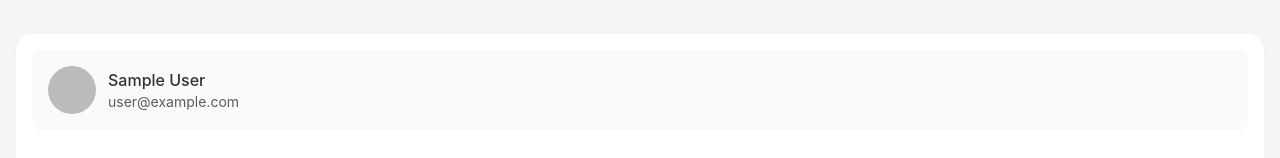
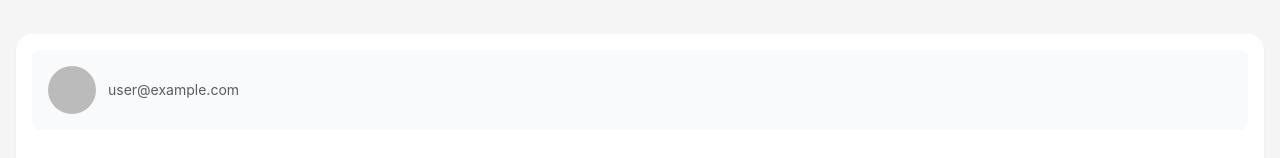
Before and after one commit to oneieo/TP_App, a React (Vite) app in the folder Web/: page /auth/login in a window 1280 px wide. Shown: the part 306-464 px from the top of the page. Built offline with nearby package versions, Linux system fonts and the light colour scheme; no server answers; the database is empty; sample sign-in values are in the browser's storage; what react-naver-maps would draw is missing.

Commit message:
chore: 로그인 화면 displayName 주석 처리

```diff
--- a/Web/src/pages/auth/login/page.tsx
+++ b/Web/src/pages/auth/login/page.tsx
@@ -214,9 +214,9 @@ export default function LoginPage() {
                   />
                 )}
                 <div className="flex-1">
-                  <p className="font-sf font-medium text-text">
+                  {/* <p className="font-sf font-medium text-text">
                     {firebaseUser.displayName || "사용자"}
-                  </p>
+                  </p> */}
                   <p className="text-sm text-text-secondary font-sf">
                     {firebaseUser.email}
                   </p>
--- a/Web/src/pages/map/page.tsx
+++ b/Web/src/pages/map/page.tsx
@@ -473,8 +473,6 @@ export default function MapPage() {
           const partnerStores: PartnerStore[] = Array.isArray(rawData)
             ? rawData
             : Object.values(rawData);
-
-          console.log("Firebase 원본 데이터:", partnerStores);
 
           const filteredByCategory = partnerStores.filter((ps) => {
             const category = ps.partner_category || ps.partnerCategory;
```
